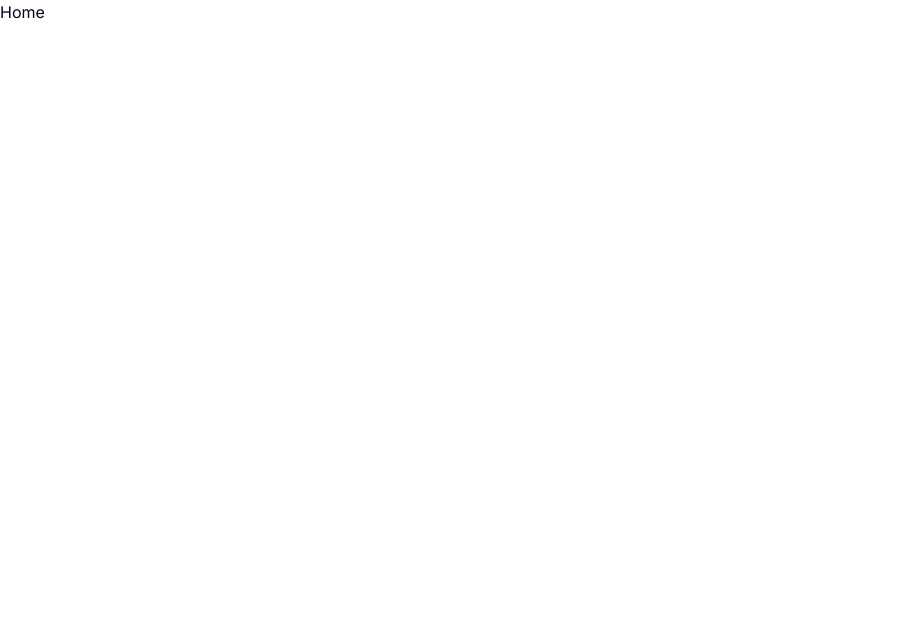
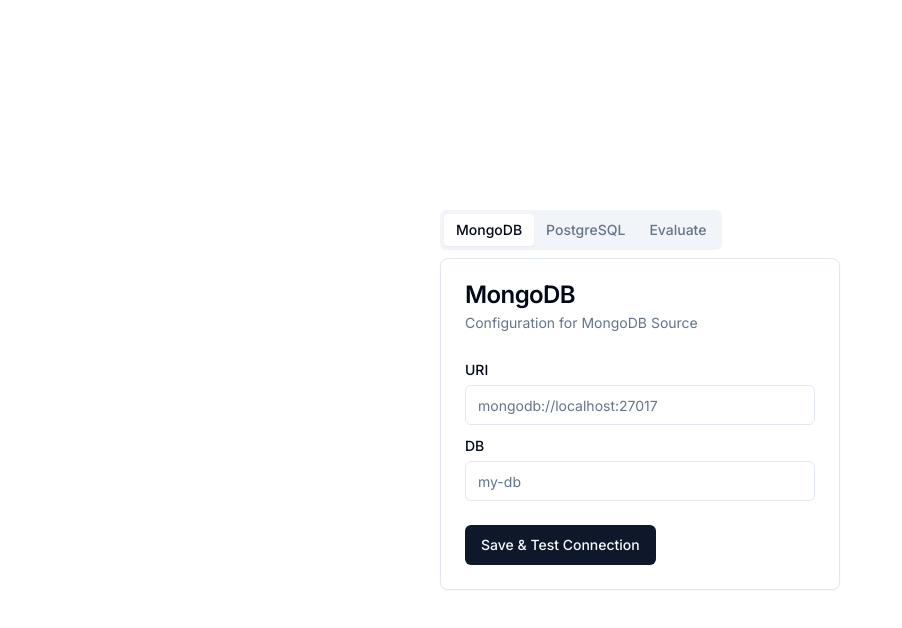
Before and after one commit to ZianTsabit/MongoSequelizer-frontend, a Next.js app in the folder etl-tools/: page / in a window 1280 px wide. Shown: the top 628 px of the page, without its empty margins (0-902 px from the left). Built offline with nearby package versions, Linux system fonts and the light colour scheme.

Commit message:
push form

```diff
--- a/etl-tools/app/page.tsx
+++ b/etl-tools/app/page.tsx
@@ -1,9 +1,125 @@
 import Image from "next/image";
+
+import { Button } from "@/components/ui/button"
+
+import {
+  Card,
+  CardContent,
+  CardDescription,
+  CardFooter,
+  CardHeader,
+  CardTitle,
+} from "@/components/ui/card"
+
+import { Input } from "@/components/ui/input"
+import { Label } from "@/components/ui/label"
+
+import {
+  Tabs,
+  TabsContent,
+  TabsList,
+  TabsTrigger
+} from "@/components/ui/tabs"
+
 
 export default function Home() {
   return (
-    <div>
-      <h1>Home</h1>
-    </div>
+
+    <section className="w-full">
+
+      <div className="h-screen flex items-center justify-center">
+        <Tabs defaultValue="MongoDB" className="w-[400px]">
+          <TabsList>
+            <TabsTrigger value="MongoDB">MongoDB</TabsTrigger>
+            <TabsTrigger value="PostgreSQL">PostgreSQL</TabsTrigger>
+            <TabsTrigger value="Evaluate">Evaluate</TabsTrigger>
+          </TabsList>
+
+          <TabsContent value="MongoDB">
+            <Card>
+                <CardHeader>
+                  <CardTitle>MongoDB</CardTitle>
+                  <CardDescription>
+                    Configuration for MongoDB Source
+                  </CardDescription>
+                </CardHeader>
+                <CardContent className="space-y-2">
+                  <div className="space-y-1">
+                    <Label htmlFor="uri">URI</Label>
+                    <Input id="uri" placeholder="mongodb://localhost:27017" />
+                  </div>
+                  <div className="space-y-1">
+                    <Label htmlFor="mongo-database">DB</Label>
+                    <Input id="mongo-database" placeholder="my-db" />
+                  </div>
+                </CardContent>
+                <CardFooter>
+                  <Button>Save & Test Connection</Button>
+                </CardFooter>
+              </Card>
+            </TabsContent>
+          <TabsContent value="PostgreSQL">
+            <Card>
+              <CardHeader>
+                <CardTitle>PostgreSQL</CardTitle>
+                <CardDescription>
+                  Configuration for PostgreSQL Destination
+                </CardDescription>
+              </CardHeader>
+              <CardContent className="space-y-2">
+                <div className="space-y-1">
+                  <Label htmlFor="host">Host</Label>
+                  <Input id="host" placeholder="localhost" />
+                </div>
+                <div className="space-y-1">
+                  <Label htmlFor="port">Port</Label>
+                  <Input id="port" placeholder="5432" />
+                </div>
+                <div className="space-y-1">
+                  <Label htmlFor="postgre-database">DB</Label>
+                  <Input id="postgre-database" placeholder="my-db" />
+                </div>
+                <div className="space-y-1">
+                  <Label htmlFor="postgre-user">Username</Label>
+                  <Input id="postgre-user" placeholder="admin" />
+                </div>
+                <div className="space-y-1">
+                  <Label htmlFor="postgre-password">Password</Label>
+                  <Input id="postgre-password" type="password" placeholder="******" />
+                </div>
+              </CardContent>
+              <CardFooter>
+                <Button>Save & Test Connection</Button>
+              </CardFooter>
+            </Card>
+          </TabsContent>
+
+          <TabsContent value="Evaluate">
+            <Card>
+              <CardHeader>
+                <CardTitle>Evaluate</CardTitle>
+                <CardDescription>
+                  Change your password here. After saving, you'll be logged out.
+                </CardDescription>
+              </CardHeader>
+              <CardContent className="space-y-2">
+                <div className="space-y-1">
+                  <Label htmlFor="current">Current password</Label>
+                  <Input id="current" type="password" />
+                </div>
+                <div className="space-y-1">
+                  <Label htmlFor="new">New password</Label>
+                  <Input id="new" type="password" />
+                </div>
+              </CardContent>
+              <CardFooter>
+                <Button>Start Transformation</Button>
+              </CardFooter>
+            </Card>
+          </TabsContent>
+        </Tabs>
+      </div>
+    </section>
+
   );
 }
```
